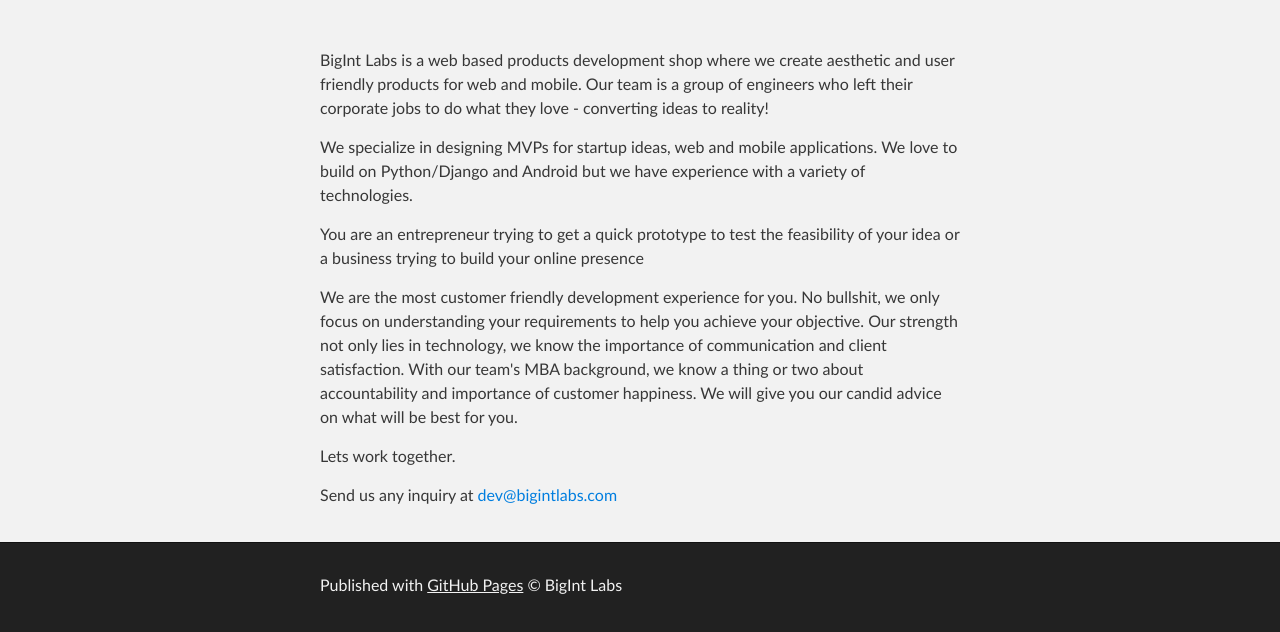
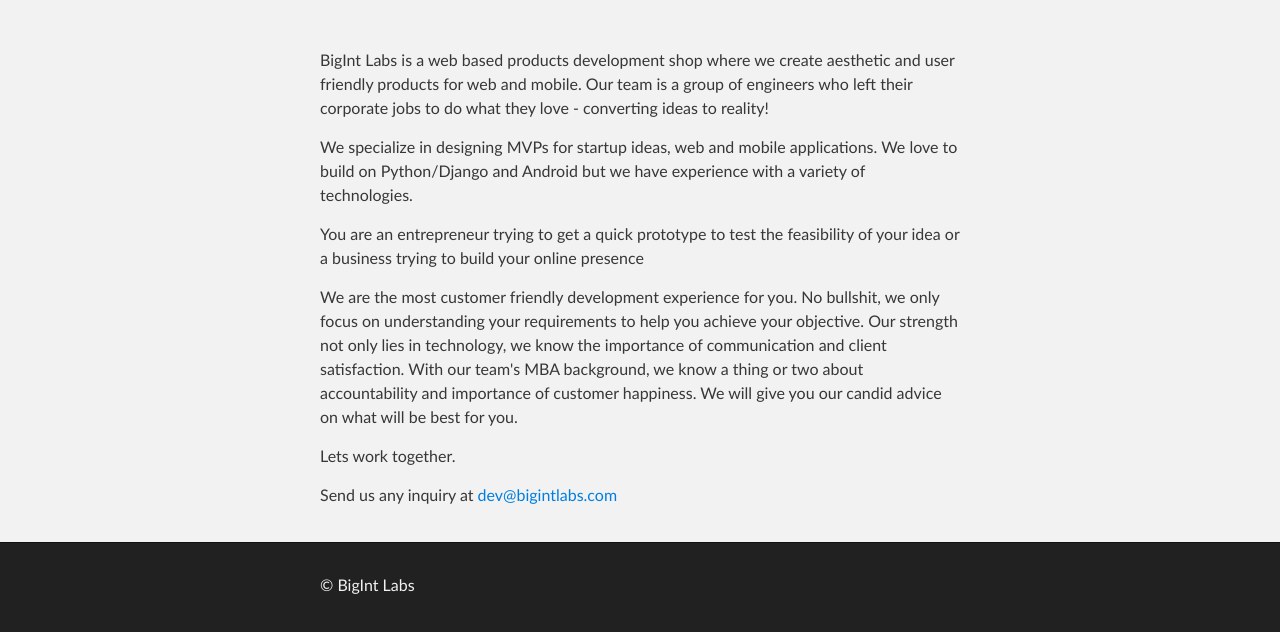
Before and after one commit to bigintlabs/bigintlabs.github.io, a plain HTML site: page index.html in a window 1280 px wide. Shown: the part 209-841 px from the top of the page. Drawn offline with Linux system fonts and the light colour scheme.

Commit message:
Update index.html

```diff
--- a/index.html
+++ b/index.html
@@ -45,7 +45,7 @@
     <!-- FOOTER  -->
     <div id="footer_wrap" class="outer">
       <footer class="inner">
-        <p>Published with <a href="http://pages.github.com">GitHub Pages</a> &copy; BigInt Labs</p>
+        <p>&copy; BigInt Labs</p>
       </footer>
     </div>
 
```
